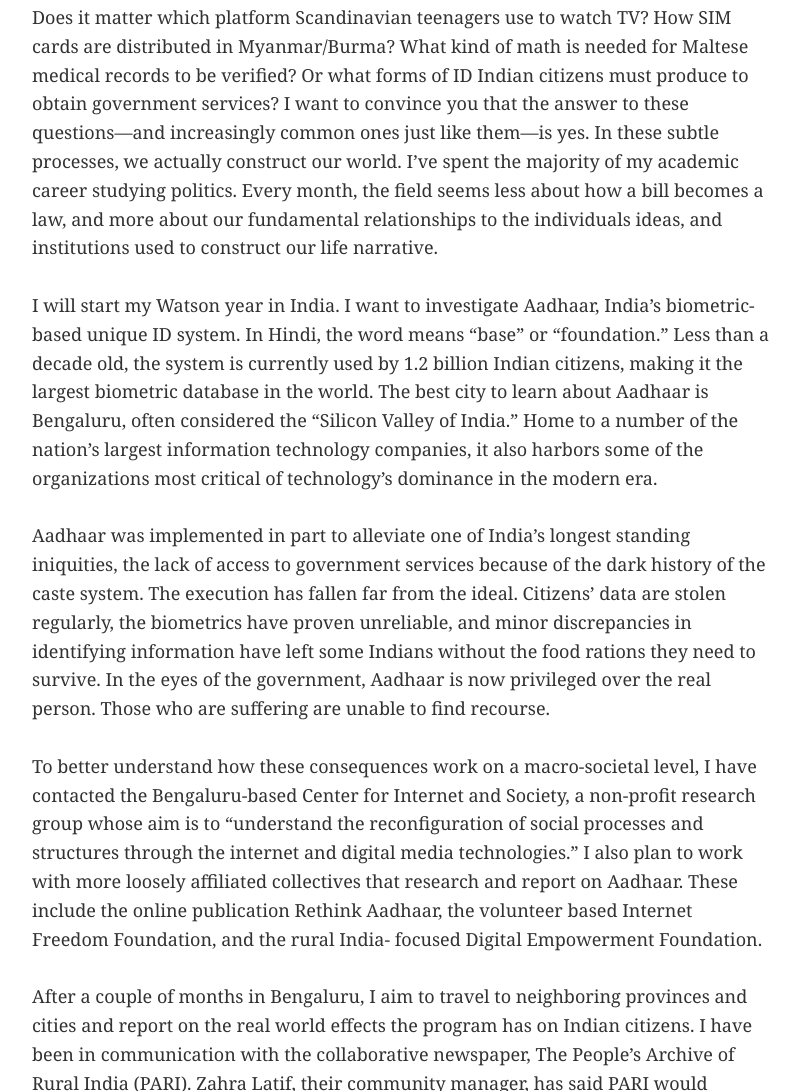
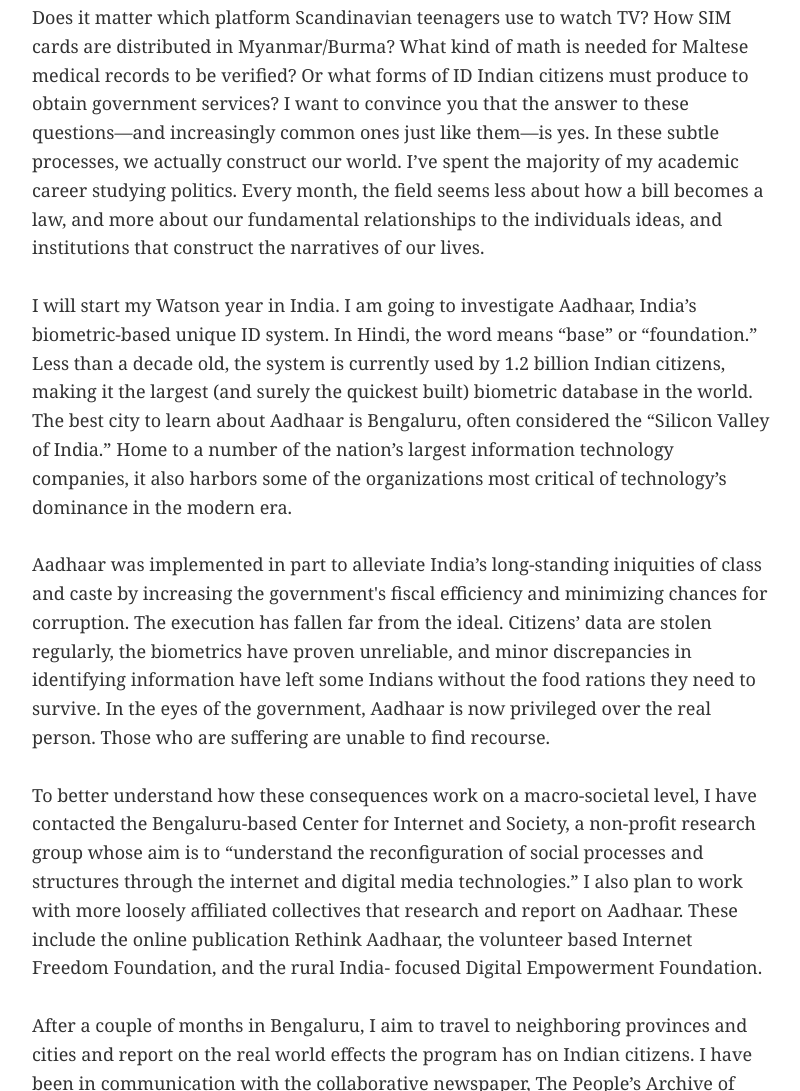
Before and after one commit to elibenton/personal-website, a Gatsby site: page /writing/when-digital-becomes-less-distinct/ in a window 1280 px wide. Shown: the part 793-1884 px from the top of the page, without its empty margins (400-1200 px from the left). Built offline with nearby package versions, Linux system fonts and the light colour scheme; Gatsby itself is replaced by a stand-in of ours.

Commit message:
Update Writing “when-digital-becomes-less-distinct”

```diff
--- a/content/writing/when-digital-becomes-less-distinct.md
+++ b/content/writing/when-digital-becomes-less-distinct.md
@@ -18,11 +18,11 @@
 ---
 Though the word “technology" first conjures images of silicon transistors and chic laptops, the formal definition is much broader. Marshal McLuhan called it a direct “extension of man.” Economists see it as the sum total of knowledge and information that society has acquired. I see technology as the evolution of means, the constantly changing methods, to do what collective groups have always done: make meaning of the world around us. I want to spend the Watson year traveling to societies that are transitioning routine tasks (talking to their relatives, relaxing after a day of work, or just paying bills) to new technologies.
 
-Does it matter which platform Scandinavian teenagers use to watch TV? How SIM cards are distributed in Myanmar/Burma? What kind of math is needed for Maltese medical records to be verified? Or what forms of ID Indian citizens must produce to obtain government services? I want to convince you that the answer to these questions—and increasingly common ones just like them—is yes. In these subtle processes, we actually construct our world. I’ve spent the majority of my academic career studying politics. Every month, the field seems less about how a bill becomes a law, and more about our fundamental relationships to the individuals ideas, and institutions used to construct our life narrative.
+Does it matter which platform Scandinavian teenagers use to watch TV? How SIM cards are distributed in Myanmar/Burma? What kind of math is needed for Maltese medical records to be verified? Or what forms of ID Indian citizens must produce to obtain government services? I want to convince you that the answer to these questions—and increasingly common ones just like them—is yes. In these subtle processes, we actually construct our world. I’ve spent the majority of my academic career studying politics. Every month, the field seems less about how a bill becomes a law, and more about our fundamental relationships to the individuals ideas, and institutions that construct the narratives of our lives.
 
-I will start my Watson year in India. I want to investigate Aadhaar, India’s biometric-based unique ID system. In Hindi, the word means “base” or “foundation.” Less than a decade old, the system is currently used by 1.2 billion Indian citizens, making it the largest biometric database in the world. The best city to learn about Aadhaar is Bengaluru, often considered the “Silicon Valley of India.” Home to a number of the nation’s largest information technology companies, it also harbors some of the organizations most critical of technology’s dominance in the modern era.
+I will start my Watson year in India. I am going to investigate Aadhaar, India’s biometric-based unique ID system. In Hindi, the word means “base” or “foundation.” Less than a decade old, the system is currently used by 1.2 billion Indian citizens, making it the largest (and surely the quickest built) biometric database in the world. The best city to learn about Aadhaar is Bengaluru, often considered the “Silicon Valley of India.” Home to a number of the nation’s largest information technology companies, it also harbors some of the organizations most critical of technology’s dominance in the modern era.
 
-Aadhaar was implemented in part to alleviate one of India’s longest standing iniquities, the lack of access to government services because of the dark history of the caste system. The execution has fallen far from the ideal. Citizens’ data are stolen regularly, the biometrics have proven unreliable, and minor discrepancies in identifying information have left some Indians without the food rations they need to survive. In the eyes of the government, Aadhaar is now privileged over the real person. Those who are suffering are unable to find recourse.
+Aadhaar was implemented in part to alleviate India’s long-standing iniquities of class and caste by increasing the government's fiscal efficiency and minimizing chances for corruption. The execution has fallen far from the ideal. Citizens’ data are stolen regularly, the biometrics have proven unreliable, and minor discrepancies in identifying information have left some Indians without the food rations they need to survive. In the eyes of the government, Aadhaar is now privileged over the real person. Those who are suffering are unable to find recourse.
 
 To better understand how these consequences work on a macro-societal level, I have contacted the Bengaluru-based Center for Internet and Society, a non-profit research group whose aim is to “understand the reconfiguration of social processes and structures through the internet and digital media technologies.” I also plan to work with more loosely affiliated collectives that research and report on Aadhaar. These include the online publication Rethink Aadhaar, the volunteer based Internet Freedom Foundation, and the rural India- focused Digital Empowerment Foundation.
 
@@ -36,8 +36,6 @@
 
 Set at the Hartvig Nissen School, one of Olso’s oldest, wealthiest, and most prestigious prep schools, the content is rather typical of high school dramas. What makes “SKAM” so intriguing is the format. The show has no episodes, instead being released on social media alone. Each character has his or her own account. The characters post their own photos and videos of what is happening, all in real time. If a breakup happens at the end of a Friday night party, you’ll probably see the post when you are leaving one of your own. It is the anti- binge watch series. Instead of giving hours-long reprieves from daily life, “SKAM” is daily life, at least, life as so many of my generation have come to experience it: constantly connected, hyperaware, and always checking in. To learn how “SKAM” was made and its impact, I plan to go to Olso to interview members of NRK, the public media corporation that created SKAM. Although “SKAM” was prematurely cancelled due to high production stress, I am actively working to shadow one of the many sequels, “Blank,” also made by NRK.
 
-
-
 Though I know that the Watson is not primarily concerned with output, I think my project would be well documented through the medium of a podcast. Audio sits in a funny realm between the digital and tangible. Podcasts can certainly be distributed like a webpage or a re-tweet, but the human voice demands a different kind of attention. It’s intimate in a way few other aspects of the digital world currently are. Using my experience at two public radio stations and from my podcast-based thesis, I hope to create a monthly podcast documenting my experience on the Watson year.
 
 This project is not only specific to my interests and experiences but also to the current moment. It seems that the digital world is quickly reaching full saturation. But the way this new reality will manifest in specific communities is anything but a forgone conclusion. Someone needs to document these changes. With the Watson’s help, I am thrilled to have the opportunity.◆
```
